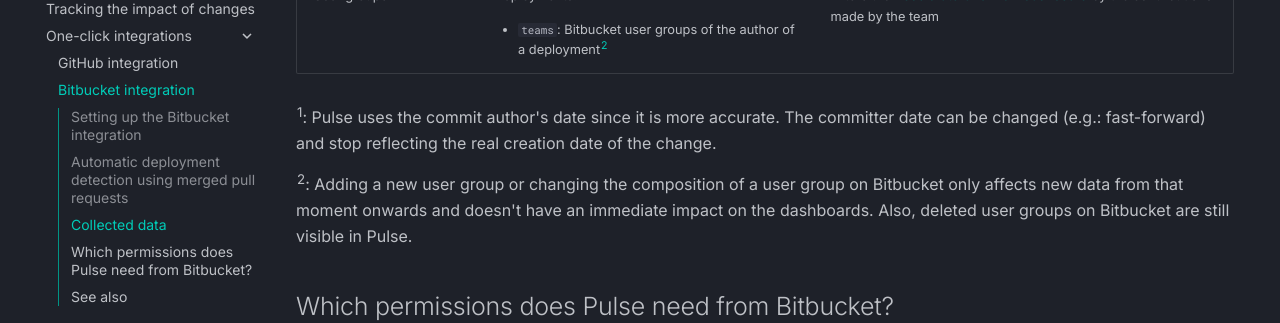
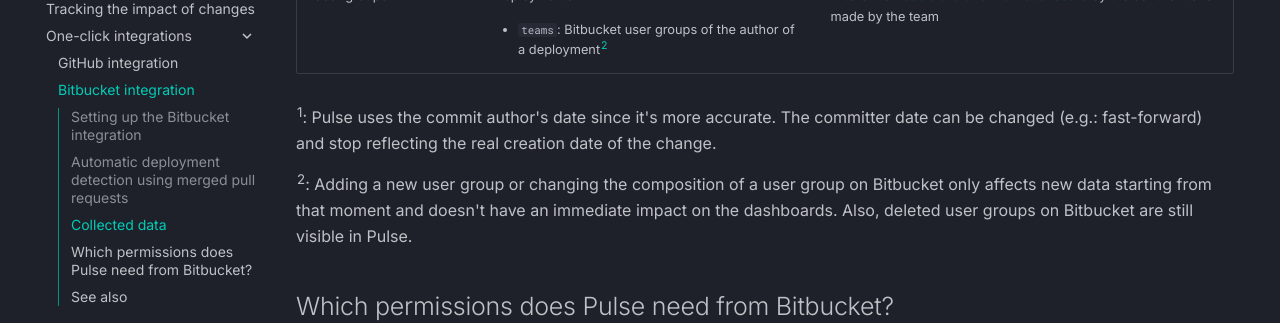
Before and after one commit to codacy/pulse-user-docs, an MkDocs documentation site: the page built from docs/one-click-integrations/bitbucket-integration.md, in a window 1280 px wide and 900 px high, scrolled down 3154 px. Shown: the part 153-476 px from the top of the window. Built offline with MkDocs 1.6.1 and Material for MkDocs 9.7.7, drawn with Linux system fonts in a browser that asks for light colours.

Commit message:
fix: Fix vale errors

```diff
--- a/docs/one-click-integrations/bitbucket-integration.md
+++ b/docs/one-click-integrations/bitbucket-integration.md
@@ -95,9 +95,9 @@
 </tr>
 </table>
 
-<sup><span id="commit-author-date">1</span></sup>: Pulse uses the commit author's date since it is more accurate. The committer date can be changed (e.g.: fast-forward) and stop reflecting the real creation date of the change.
+<sup><span id="commit-author-date">1</span></sup>: Pulse uses the commit author's date since it's more accurate. The committer date can be changed (e.g.: fast-forward) and stop reflecting the real creation date of the change.
 
-<sup><span id="deployment-teams">2</span></sup>: Adding a new user group or changing the composition of a user group on Bitbucket only affects new data from that moment onwards and doesn't have an immediate impact on the dashboards. Also, deleted user groups on Bitbucket are still visible in Pulse.
+<sup><span id="deployment-teams">2</span></sup>: Adding a new user group or changing the composition of a user group on Bitbucket only affects new data starting from that moment and doesn't have an immediate impact on the dashboards. Also, deleted user groups on Bitbucket are still visible in Pulse.
 
 ## Which permissions does Pulse need from Bitbucket? {: id="bb-permissions"}
 
```
